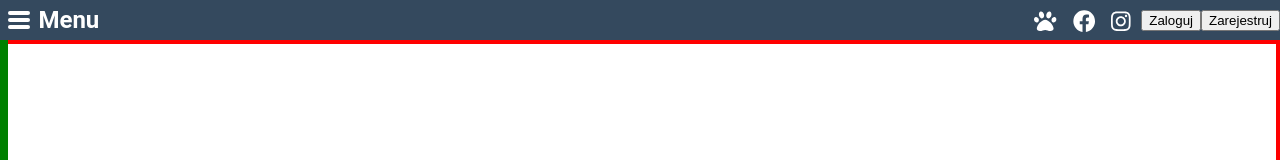
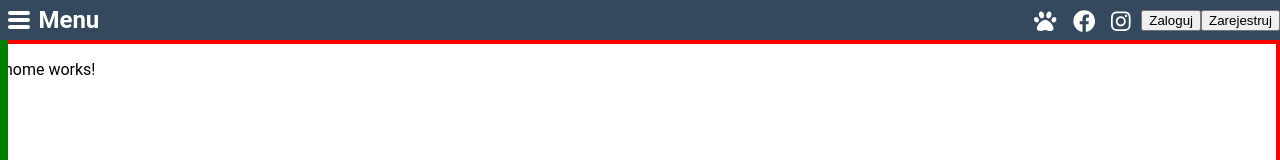
Before and after one commit to anxiety47/kgt-angular, an Angular app: page / in a window 1280 px wide. Shown: the top 160 px of the page. Built offline with nearby package versions, Linux system fonts and the light colour scheme; a small style sheet from the web is missing.

Commit message:
Added home module

```diff
--- a/src/app/app.component.html
+++ b/src/app/app.component.html
@@ -1,7 +1,10 @@
 <app-header></app-header>
 <div id="app-menu">
-<app-side-nav-bar></app-side-nav-bar>
+    <app-side-nav-bar></app-side-nav-bar>
 </div>
 <div id="app-content">
-<router-outlet></router-outlet>
+    <app-home>
+
+    </app-home>
+    <router-outlet></router-outlet>
 </div>
--- a/src/app/app.module.ts
+++ b/src/app/app.module.ts
@@ -8,6 +8,7 @@ import { FontAwesomeModule } from '@fortawesome/angular-fontawesome';
 import { Routes, RouterModule } from '@angular/router';
 import { LoginFormComponent } from './core/authentication/login-form/login-form.component';
 import { SideNavBarComponent } from './core/side-nav-bar/side-nav-bar.component';
+import { HomeComponent } from './modules/home/home/home.component';
 
 const appRoutes: Routes = [
   { path: 'login-form', component: LoginFormComponent },
@@ -20,12 +21,14 @@ const appRoutes: Routes = [
   // { path: '**', component: PageNotFoundComponent }
 ];
 
+// TODO: use core/shared/module ***.module.ts files
 @NgModule({
   declarations: [
     AppComponent,
     HeaderComponent,
     LoginFormComponent,
-    SideNavBarComponent
+    SideNavBarComponent,
+    HomeComponent
   ],
   imports: [
     RouterModule.forRoot(
--- /dev/null
+++ b/src/app/modules/home/home/home.component.html
@@ -0,0 +1 @@
+<p>home works!</p>
--- /dev/null
+++ b/src/app/modules/home/home/home.component.ts
@@ -0,0 +1,15 @@
+import { Component, OnInit } from '@angular/core';
+
+@Component({
+  selector: 'app-home',
+  templateUrl: './home.component.html',
+  styleUrls: ['./home.component.css']
+})
+export class HomeComponent implements OnInit {
+
+  constructor() { }
+
+  ngOnInit() {
+  }
+
+}
```
Also changed, not shown: src/app/modules/home/home.module.ts (added, +11 -0 lines), src/app/modules/home/home/home.component.css (added), 1 other file (tests, documents, lock files or other folders).
